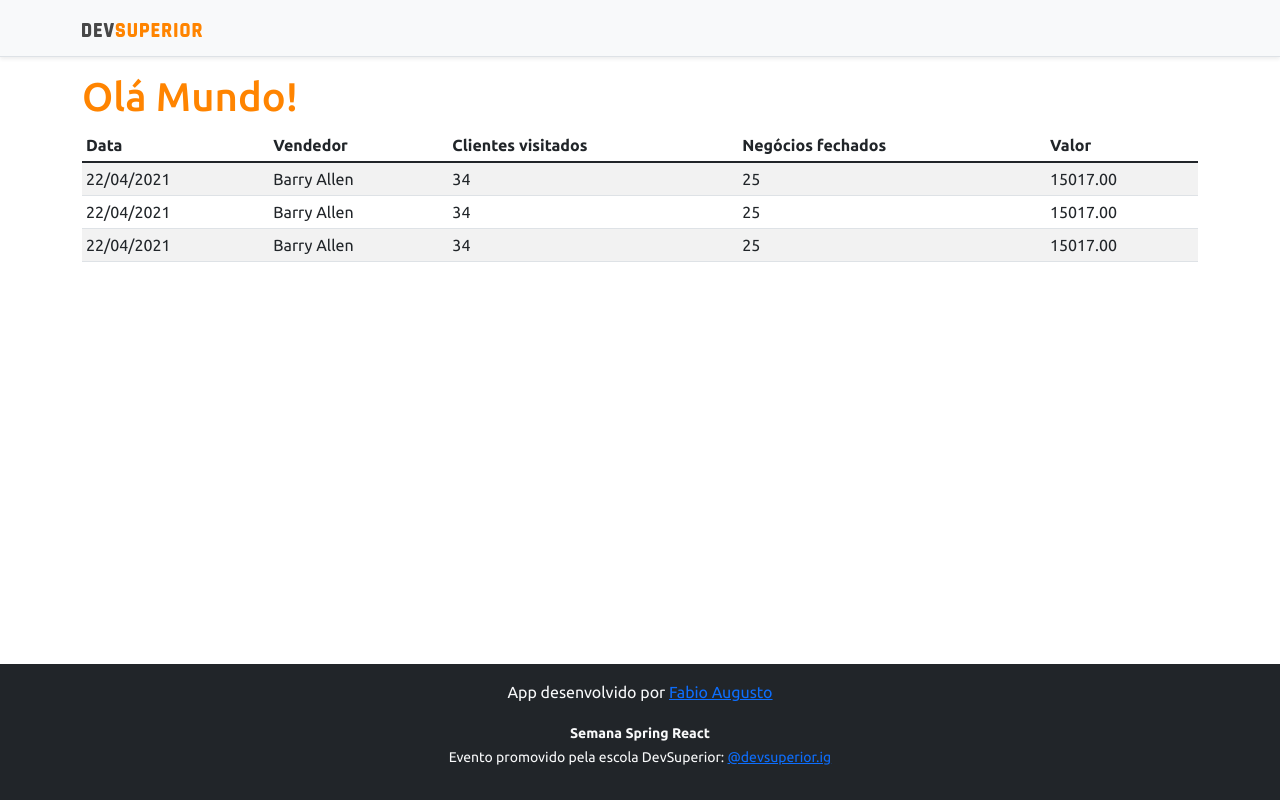
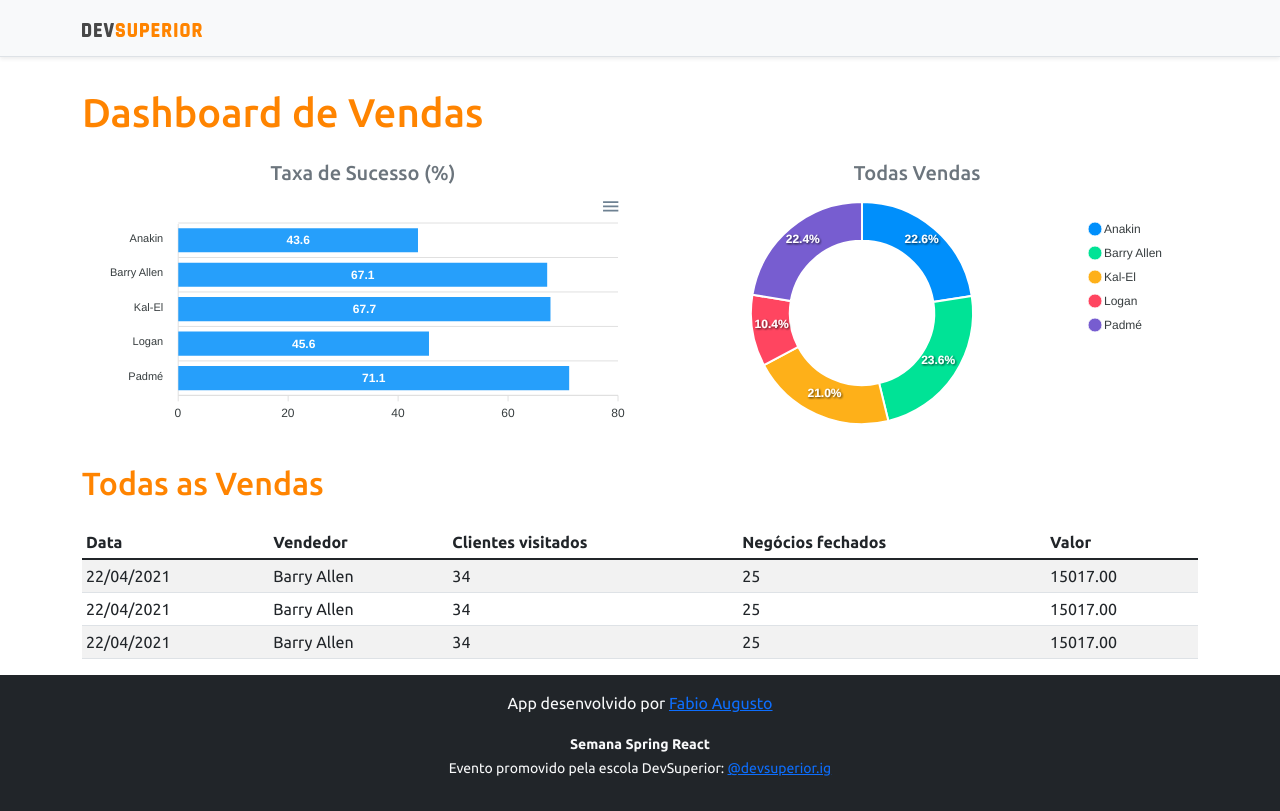
Before and after one commit to Binho1908/projeto-sds5, a React (Create React App) app in the folder frontend/: page / in a window 1280 px wide. Built offline with nearby package versions, Linux system fonts and the light colour scheme.

Commit message:
Static charts

```diff
--- a/frontend/package.json
+++ b/frontend/package.json
@@ -12,9 +12,11 @@
     "@types/node": "^12.0.0",
     "@types/react": "^17.0.0",
     "@types/react-dom": "^17.0.0",
+    "apexcharts": "^3.29.0",
     "bootstrap": "^5.1.3",
     "jquery": "^3.6.0",
     "react": "^17.0.2",
+    "react-apexcharts": "^1.3.9",
     "react-dom": "^17.0.2",
     "react-scripts": "4.0.3",
     "typescript": "^4.1.2",
--- a/frontend/src/App.tsx
+++ b/frontend/src/App.tsx
@@ -1,16 +1,34 @@
+import BarChart from "components/BarChart";
 import DataTable from "components/DataTable";
+import DonutChart from "components/DonutChart";
 import Footer from "components/Footer";
 import NavBar from "components/NavBar";
 
 function App() {
   return (
     <>
-    <NavBar />
-    <div className="container">
-      <h1 className="text-primary">Olá Mundo!</h1>
-      <DataTable />
-    </div>
-    <Footer />
+      <NavBar />
+      <div className="container">
+        <h1 className="text-primary py-3">Dashboard de Vendas</h1>
+
+        <div className="row px-3">
+          <div className="col-sm-6">
+            <h5 className="text-center text-secondary">Taxa de Sucesso (%)</h5>
+            <BarChart />
+          </div>
+          <div className="col-sm-6">
+            <h5 className="text-center text-secondary">Todas Vendas</h5>
+            <DonutChart />
+          </div>
+        </div>
+
+        <div className="py-3">
+          <h2 className="text-primary">Todas as Vendas</h2>
+        </div>
+
+        <DataTable />
+      </div>
+      <Footer />
     </>
   );
 }
--- /dev/null
+++ b/frontend/src/components/BarChart/index.tsx
@@ -0,0 +1,34 @@
+import Chart from 'react-apexcharts';
+const BarChart = () => {
+
+    const options = {
+        plotOptions: {
+            bar: {
+                horizontal: true,
+            }
+        },
+    };
+
+    const mockData = {
+        labels: {
+            categories: ['Anakin', 'Barry Allen', 'Kal-El', 'Logan', 'Padmé']
+        },
+        series: [
+            {
+                name: "% Sucesso",
+                data: [43.6, 67.1, 67.7, 45.6, 71.1]
+            }
+        ]
+    };
+
+    return (
+      <Chart
+        options = {{...options, xaxis: mockData.labels}}
+        series = {mockData.series}
+        type = "bar"
+        height = "240"
+      />
+    );
+  };
+
+  export default BarChart;
--- /dev/null
+++ b/frontend/src/components/DonutChart/index.tsx
@@ -0,0 +1,24 @@
+import Chart from 'react-apexcharts';
+
+const DonutChart = () => {
+    const mockData = {
+        series: [477138, 499928, 444867, 220426, 473088],
+        labels: ['Anakin', 'Barry Allen', 'Kal-El', 'Logan', 'Padmé']
+    }
+
+    const options = {
+        legend: {
+            show: true
+        }
+    }
+    return (
+        <Chart
+        options = {{...options, labels: mockData.labels}}
+        series = {mockData.series}
+        type = "donut"
+        height = "240"
+      />
+    );
+  };
+
+  export default DonutChart;
```
Also changed, not shown: 1 other file (tests, documents, lock files or other folders).
